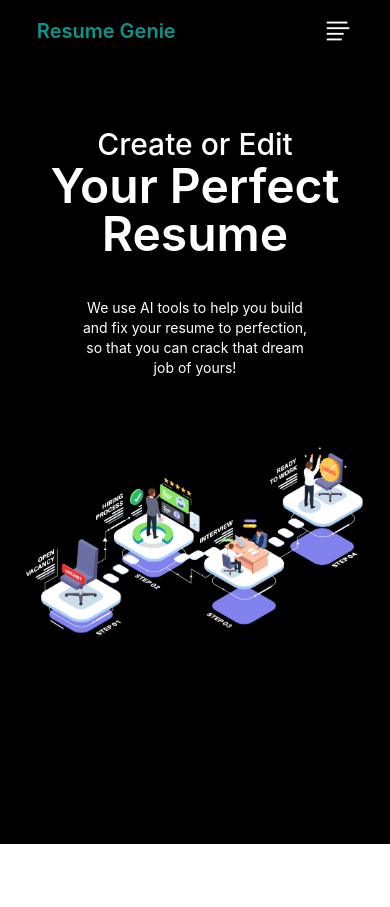
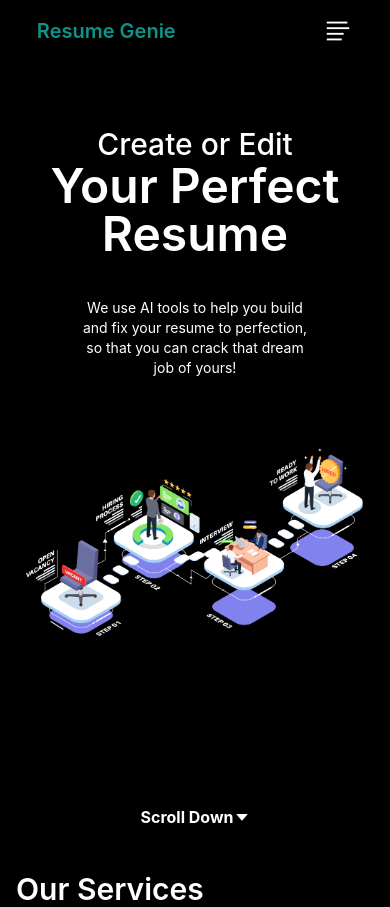
Before and after one commit to thecodermaniac/Resume-Genie, a React (Create React App) app in the folder client/: page / in a window 390 px wide. Before the commit the page ends 844 px from the top, so only its background shows below. Built offline with nearby package versions, Linux system fonts and the light colour scheme.

Commit message:
Cards Component left

```diff
--- a/client/package.json
+++ b/client/package.json
@@ -12,6 +12,7 @@
     "react-icons": "^4.7.1",
     "react-router-dom": "^6.8.1",
     "react-scripts": "5.0.1",
+    "react-scroll": "^1.8.9",
     "react-to-print": "^2.14.12",
     "web-vitals": "^2.1.4"
   },
--- a/client/src/App.js
+++ b/client/src/App.js
@@ -13,7 +13,6 @@ import ResumeBuilder from "./pages/ResumeBuilder";
 
 import Resume from "./pages/Resume";
 
-
 function App() {
   const [result, setResult] = useState({});
   const router = createBrowserRouter(
@@ -21,13 +20,16 @@ function App() {
       <Route path="/" element={<Root />}>
         <Route index element={<Home />} />
         <Route path="/ask-me" element={<AskMe />} />
-        <Route path="/resume-builder" element={<ResumeBuilder setResult={setResult}/>} />
-        <Route path="/resume" element={<Resume result={result}/>} />
+        <Route
+          path="/resume-builder"
+          element={<ResumeBuilder setResult={setResult} />}
+        />
+        <Route path="/resume" element={<Resume result={result} />} />
       </Route>
     )
   );
   return (
-    <div className=" text-white bg-black h-[100vh]">
+    <div className=" text-white bg-black">
       <RouterProvider router={router} />
     </div>
   );
--- a/client/src/components/Card.jsx
+++ b/client/src/components/Card.jsx
@@ -3,9 +3,8 @@ import cardImg from "../images/card1.jpg";
 
 const Card = () => {
   return (
-    <div>
-      <div>{/* <img src={cardImg} alt="" /> */}</div>
-      <div></div>
+    <div className=" mt-20 md:mt-32">
+      <h1 className=" text-3xl font-semibold mx-4 md:mx-32">Our Services</h1>
     </div>
   );
 };
--- a/client/src/components/Hero.jsx
+++ b/client/src/components/Hero.jsx
@@ -1,12 +1,67 @@
-import React from "react";
+import { useState, useEffect } from "react";
+
 import heroImg from "../images/hero.png";
 import genie from "../images/genie.png";
 import GenieSVG from "../components/GenieSVG";
+import Ellpise from "../images/ellipse.png";
 import "../components/GenieSVG.css";
+import { AiFillCaretDown } from "react-icons/ai";
+import { Link, scroller } from "react-scroll";
 
 const Hero = () => {
+  const handleClick = () => {
+    const height = window.innerHeight;
+    const offset = height;
+    const duration = 3000;
+    const delay = 0;
+    const smooth = "easeInOutQuart";
+
+    const options = {
+      offset,
+      duration,
+      delay,
+      smooth,
+    };
+
+    scroller.scrollTo("myScrollToElement", options);
+  };
+
+  const [fix, setFix] = useState(false);
+  const setFixed = () => {
+    if (window.scrollY >= 30) {
+      setFix(true);
+      console.log(window.scrollY);
+    } else setFix(false);
+  };
+  useEffect(() => {
+    window.addEventListener("scroll", setFixed);
+  });
+
   return (
-    <div className="flex mx-4 md:mx-32  justify-between items-center flex-col md:flex-row h-[]">
+    <>
+      <div className=" w-screen absolute bottom-0 flex flex-col items-center justify-center">
+        {/* <img
+          src={Ellpise}
+          alt=""
+        //   className=" hidden md:flex absolute bottom-0 w-[100vw]"
+        /> */}
+        <div className=" genie">
+          <div className=" flex font-bold items-center relative justify-center -translate-y-5 cursor-pointer">
+            <button
+              onClick={handleClick}
+              className={` items-center justify-center  transition-all duration-1000 ${
+                fix ? "hidden" : "flex"
+              }`}
+            >
+              <h2>Scroll Down</h2>
+              <AiFillCaretDown />
+            </button>
+          </div>
+        </div>
+
+        {/* <p>And let AI replace your jobs!</p> */}
+      </div>
+      <div className="flex mx-4 md:mx-32  justify-between items-center flex-col md:flex-row h-[85vh]">
         <aside className=" flex-col justify-center text-center md:text-left items-center md:items-start flex">
           <h1 className=" mt-10 text-5xl md:text-8xl mb-10 font-semibold">
             <span className=" mb-5 text-3xl font-medium">Create or Edit</span>
@@ -23,10 +78,19 @@ const Hero = () => {
           <GenieSVG className="  md:max-h-[70vh] hidden md:flex" />
         </aside>
         <aside className=" flex md:hidden mt-10">
-        <img src={heroImg} alt="" className=" max-h-[70vh] genie" />
+          <img
+            src={heroImg}
+            alt=""
+            className=" max-h-[70vh] genie2 -translate-y-32"
+          />
           {/* <GenieSVG className="  md:max-h-[70vh] hidden md:flex" /> */}
         </aside>
       </div>
+      <div name="myScrollToElement" className="" />
+      <Link to="myScrollToElement" smooth={true} className=" text-white">
+        {/* <button onClick={handleClick}>Smooth Scroll</button> */}
+      </Link>
+    </>
   );
 };
 
--- a/client/src/index.css
+++ b/client/src/index.css
@@ -1,6 +1,10 @@
 @tailwind base;
 @tailwind components;
 @tailwind utilities;
+
+/* html {
+  transition: ease-in-out 500ms;
+} */
 
 body {
   margin: 0;
@@ -34,7 +38,7 @@ input {
 h3 {
   margin: 15px 0;
 }
-button {
+/* button {
   padding: 15px;
   cursor: pointer;
   outline: none;
@@ -44,7 +48,7 @@ button {
   font-size: 16px;
   font-weight: bold;
   border-radius: 3px;
-}
+} */
 .app {
   min-height: 100vh;
   display: flex;
@@ -122,5 +126,4 @@ button {
   margin-bottom: 30px;
 }
 
-
 /* resume builder css end  */
```
Also changed, not shown: client/src/images/ellipse.png (added), 1 other file (tests, documents, lock files or other folders). Lines whose indentation alone changed are shown as unchanged.
